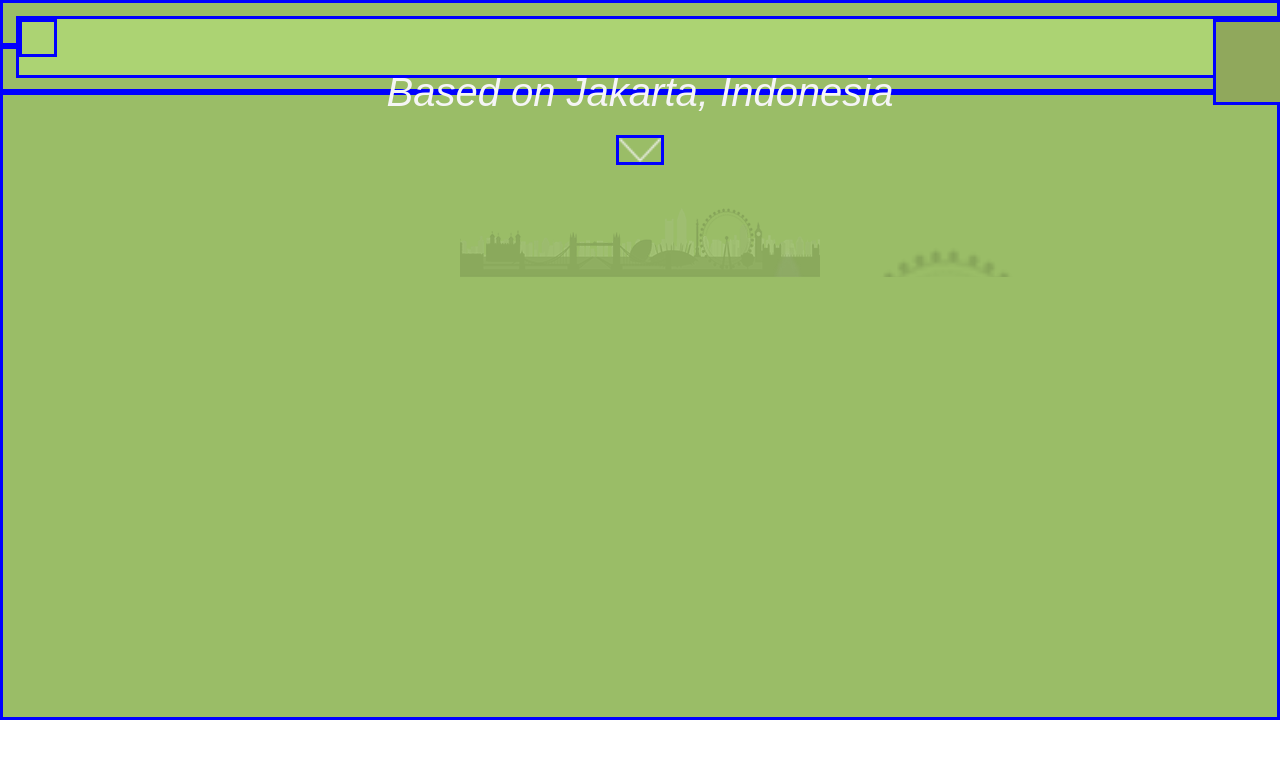
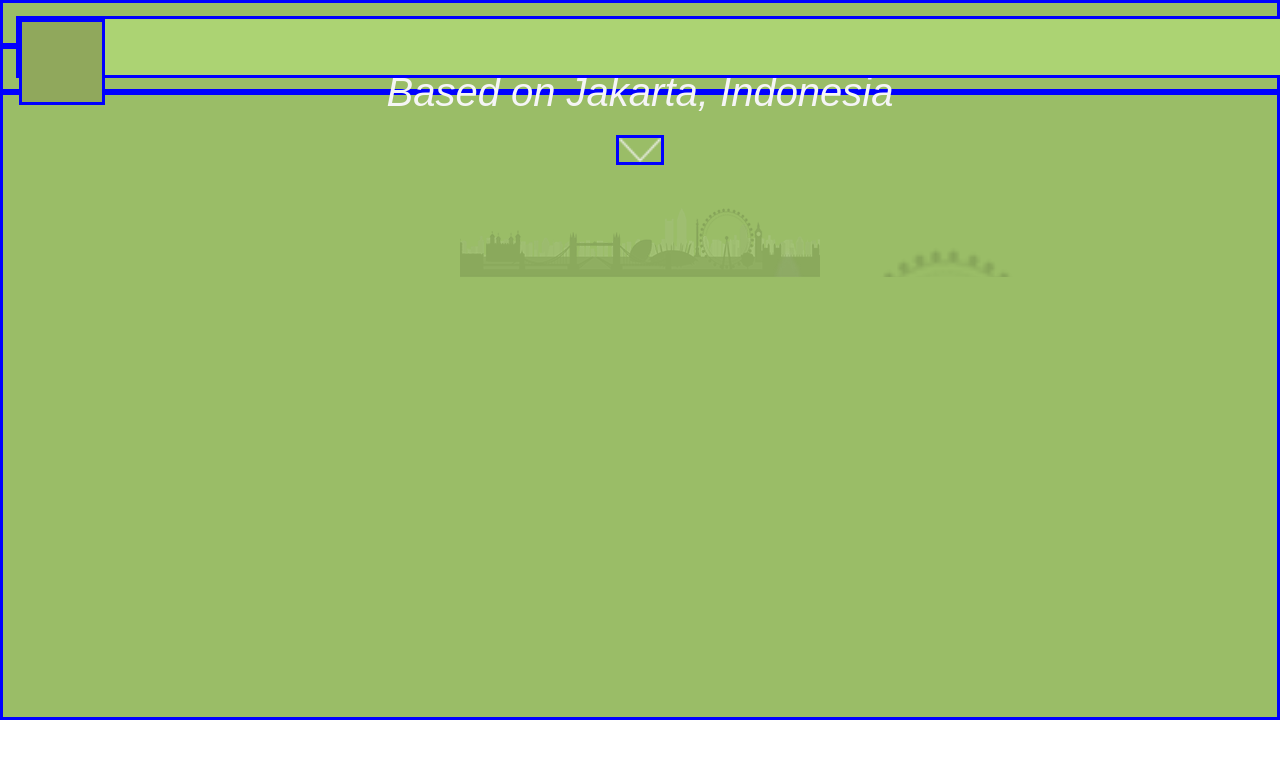
Before and after one commit to tmjensenholmes2/tmjensenholmes2.github.io, a plain HTML site: page sixteen/index.html in a window 1280 px wide. Shown: the top 758 px of the page. Drawn offline with Linux system fonts and the light colour scheme; a web font is replaced by a local one.

Commit message:
Update index.html

```diff
--- a/sixteen/index.html
+++ b/sixteen/index.html
@@ -36,7 +36,7 @@
     background-color: #90a85c;
     position: absolute;
     top: 0;
-    right: 0;
+    right: 2;
     border: 3px solid blue;
   }
 
```
